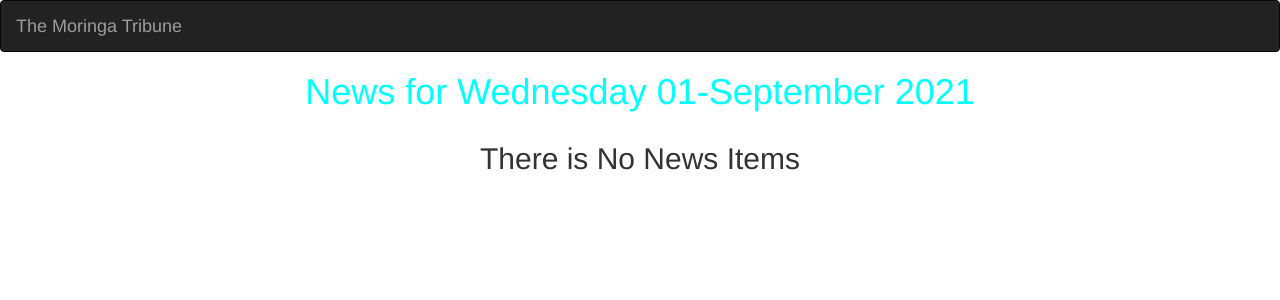
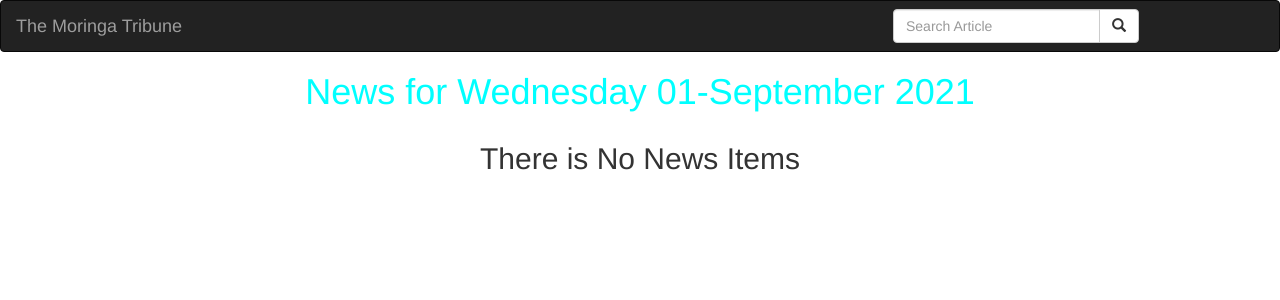
Before and after one commit to samwel-chege/Moringa-Tribune, a Django app: page / in a window 1280 px wide. Shown: the top 300 px of the page. Run offline with Django 3.2, Linux system fonts and the light colour scheme; data that the repository does not hold is empty; some libraries are stand-ins or nearby versions.

Commit message:
create a form inside the navbar

```diff
--- a/news/templates/navbar.html
+++ b/news/templates/navbar.html
@@ -10,7 +10,20 @@
             <div class="navbar-header">
                 <a class="navbar-brand" href="{% url 'newsToday' %}">The Moringa Tribune</a>
             </div>
+            <!--Adding a search form-->
+            <div class="col-sm-4 col-md-4 navbar-right">
+
+            <form class="navbar-form" role="search" action="{% url 'search_results'%}">
+                <div class="input-group">
+                    <input type="text" class="form-control" placeholder="Search Article" name="article">
+                    <div class="input-group-btn">
+                        <button class="btn btn-default" type="submit"><i class="glyphicon glyphicon-search"></i></button>
+                    </div>
+                </div>
+            </form>
         </div>
+        <!--search form end -->
+    </div>
     </nav>
 
 
```
